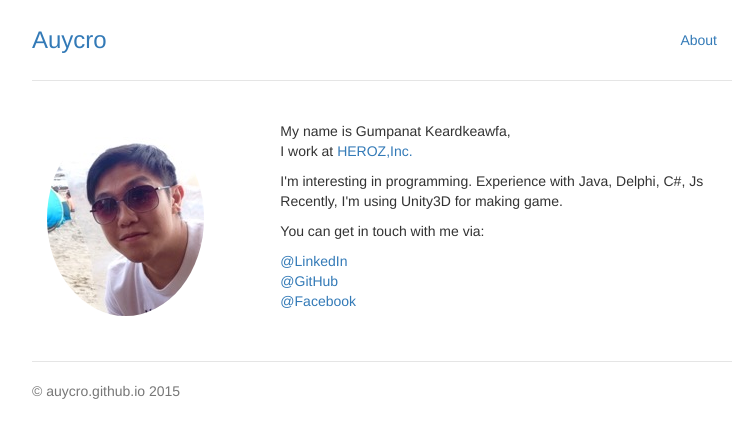
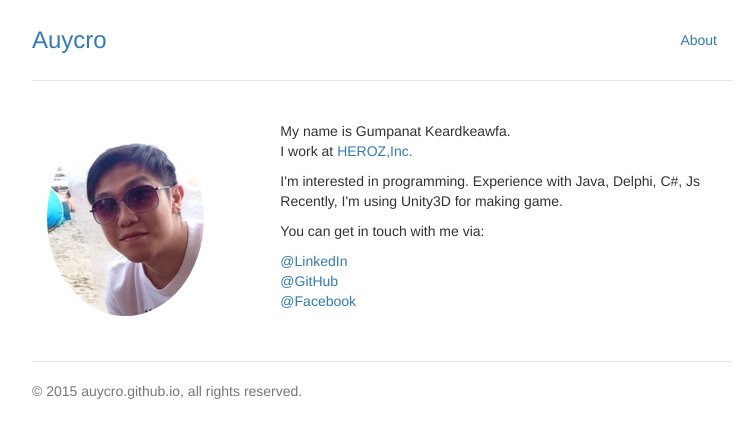
Before and after one commit to auycro/auycro.github.io, a Jekyll site: the page built from about/index.html, in a window 1280 px wide. Shown: the top 438 px of the page, without its empty margins (258-1005 px from the left). Built offline with Jekyll 4.4.1, drawn with Linux system fonts in a browser that asks for light colours; nearby versions of some CDN libraries.

Commit message:
update page

```diff
--- a/_includes/footer.html
+++ b/_includes/footer.html
@@ -1,7 +1,3 @@
 <footer class="footer">
-	<p>&copy; auycro.github.io 2015</p>
-	<!-- ul>
-		<li><a href="mailto:">email</a></li>
-		<li><a href="https://github.com/auycro">github.com/auycro</a></li>
-	</ul -->
+	<p>&copy; 2015 auycro.github.io, all rights reserved.</p>
 </footer>
--- a/about/index.html
+++ b/about/index.html
@@ -1,6 +1,6 @@
 ---
 layout: default
-title: Auycro|About
+title: Auycro | About
 ---
 <div class="contact">
 	<div class="col-sm-4">
@@ -8,11 +8,11 @@ title: Auycro|About
 	</div>
 	<div class="col-sm-8">
 		<p class-"lead">
-		My name is Gumpanat Keardkeawfa,<br>
+		My name is Gumpanat Keardkeawfa.<br>
 		I work at <a href="https://heroz.co.jp/">HEROZ,Inc.</a><br>
 		</p>
 		<p>
-		I'm interesting in programming.
+		I'm interested in programming.
 		Experience with Java, Delphi, C#, Js
 		Recently, I'm using Unity3D for making game.
 		</p>
```
